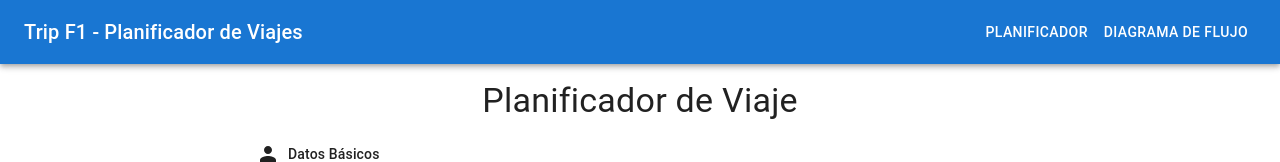
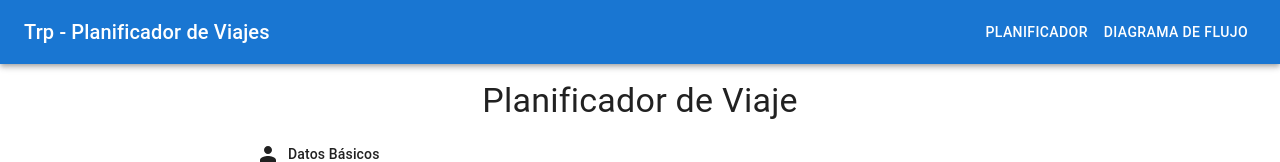
Before and after one commit to cbdev2021/trp-f1, a Next.js app: page / in a window 1280 px wide. Shown: the top 162 px of the page. Built offline with nearby package versions, Linux system fonts and the light colour scheme.

Commit message:
ajuste text

```diff
--- a/app/layout.tsx
+++ b/app/layout.tsx
@@ -2,7 +2,7 @@ import type { Metadata } from 'next'
 import './globals.css'
 
 export const metadata: Metadata = {
-  title: 'Trip F1 - Planificador de Viajes',
+  title: 'Trp - Planificador de Viajes',
   description: 'Planificador inteligente de rutas de viaje personalizadas',
 }
 
--- a/components/Header.tsx
+++ b/components/Header.tsx
@@ -6,7 +6,7 @@ export default function Header() {
     <AppBar position="static">
       <Toolbar>
         <Typography variant="h6" component="div" sx={{ flexGrow: 1 }}>
-          Trip F1 - Planificador de Viajes
+          Trp - Planificador de Viajes
         </Typography>
         <Box>
           <Button color="inherit" component={Link} href="/">
```
Also changed, not shown: 1 other file (tests, documents, lock files or other folders).
